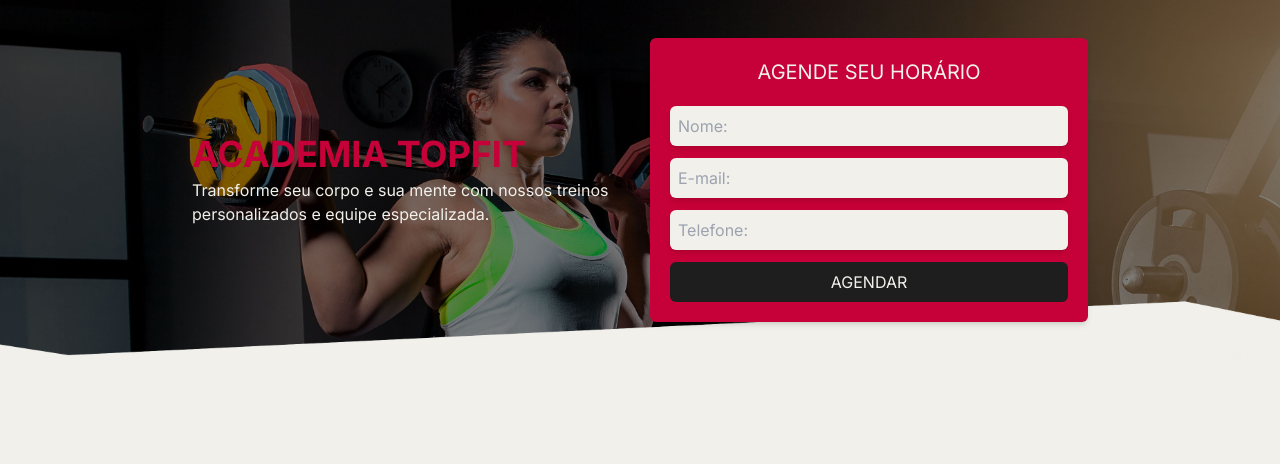
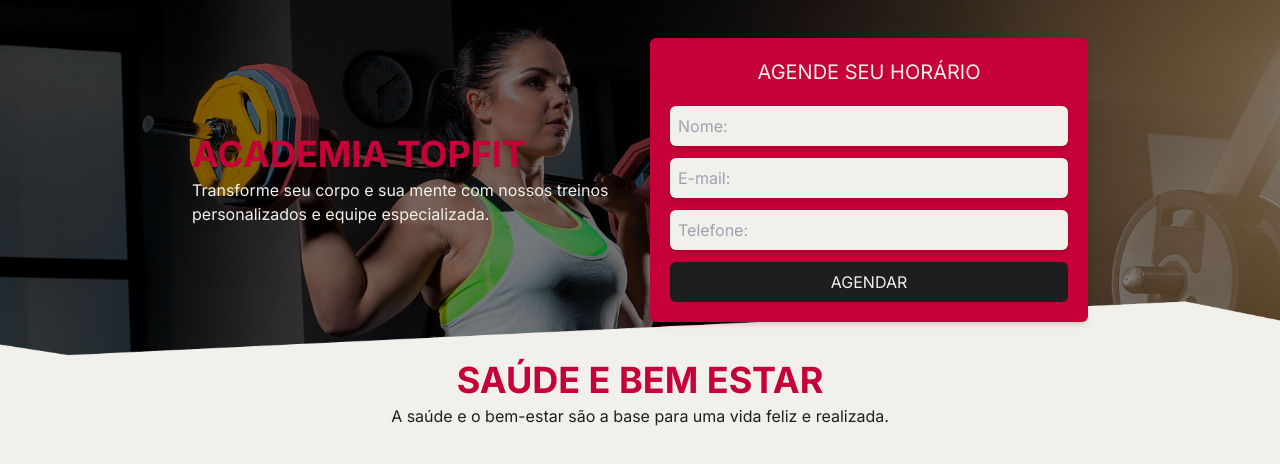
Before and after one commit to edusdorneles/topfit-landing-page, a Next.js app: page / in a window 1280 px wide. Shown: the top 464 px of the page. Built offline with nearby package versions, Linux system fonts and the light colour scheme.

Commit message:
feature: saúde e bem estar

```diff
--- /dev/null
+++ b/src/components/organisms/health-wellness/index.tsx
@@ -0,0 +1,13 @@
+export const HealthWellness = () => {
+    return (
+        <section className="flex flex-col justify-center items-center px-6 lg:px-0">
+            <h2 className="text-center md:text-left text-primary text-3xl md:text-4xl font-bold mb-1">
+                SAÚDE E BEM ESTAR
+            </h2>
+
+            <p className="text-center md:text-left text-secondary">
+                A saúde e o bem-estar são a base para uma vida feliz e realizada.
+            </p>
+        </section>
+    );
+};
--- a/src/components/organisms/index.ts
+++ b/src/components/organisms/index.ts
@@ -1 +1,2 @@
 export * from "./main-banner";
+export * from "./health-wellness";
--- a/src/pages/index.tsx
+++ b/src/pages/index.tsx
@@ -1,5 +1,5 @@
 import { Inter } from "next/font/google";
-import { MainBanner } from "@/components";
+import { MainBanner, HealthWellness } from "@/components";
 
 const inter = Inter({ subsets: ["latin"] });
 
@@ -7,6 +7,7 @@ export default function Home() {
     return (
         <main className={inter.className}>
             <MainBanner />
+            <HealthWellness />
         </main>
     );
 }
```
